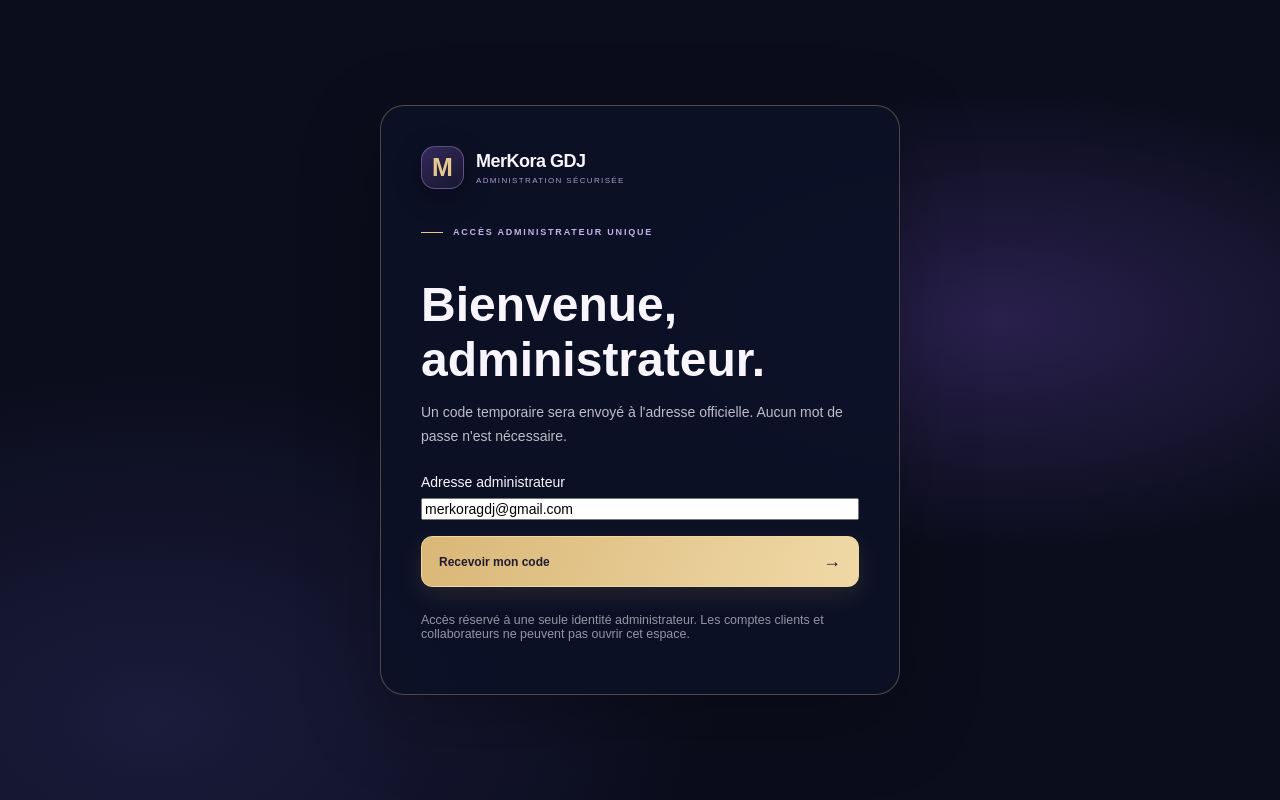
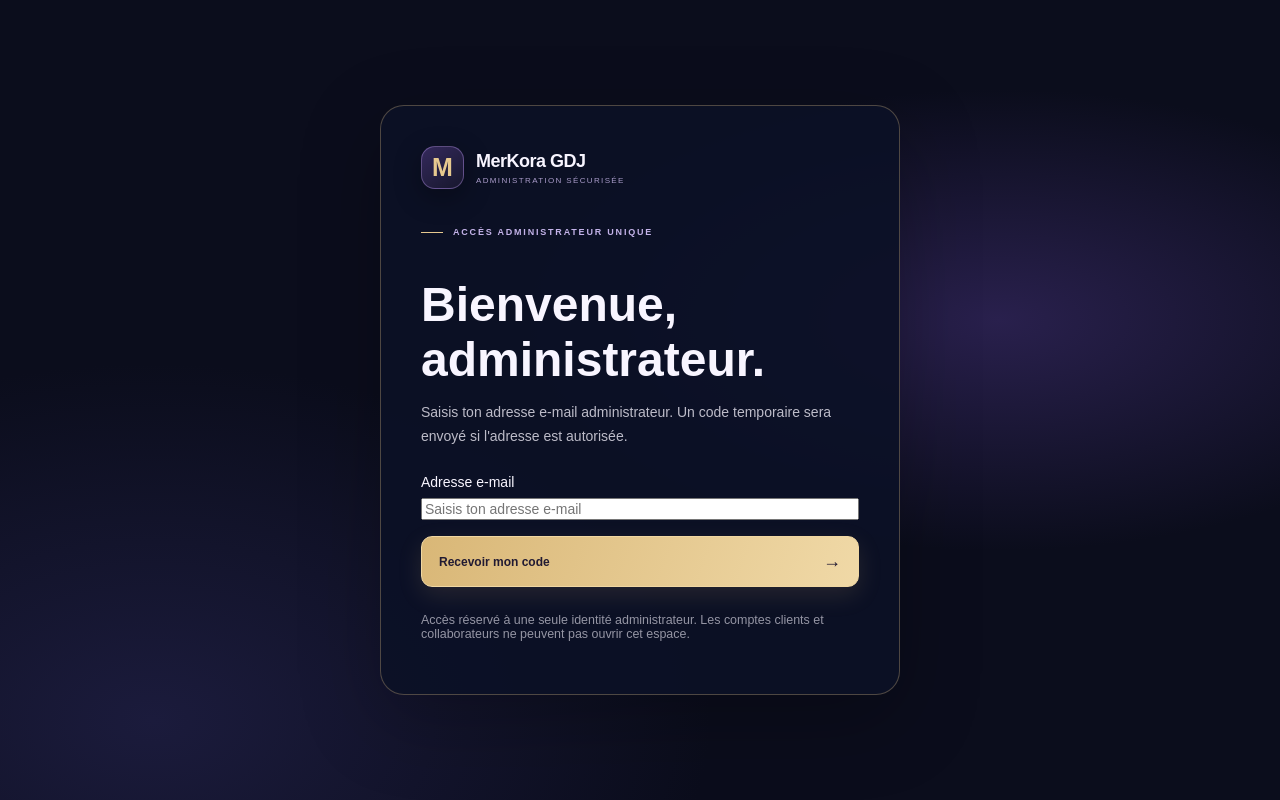
Before and after one commit to merkelnascom-art/Merkora-GDJ, a Next.js app: page /admin/login in a window 1280 px wide. Built offline with nearby package versions, Linux system fonts and the light colour scheme.

Commit message:
fix: hide administrator email on login page

```diff
--- a/app/admin/login/page.tsx
+++ b/app/admin/login/page.tsx
@@ -2,39 +2,110 @@
 import { useState, useTransition, type FormEvent } from "react";
 import Link from "next/link";
 import { requestAdminOtp, verifyAdminOtp } from "@/lib/supabase/admin-auth-actions";
-const ADMIN_EMAIL = "merkoragdj@gmail.com";
+
 export default function AdminLoginPage() {
-  const [email, setEmail] = useState(ADMIN_EMAIL);
+  const [email, setEmail] = useState("");
   const [code, setCode] = useState("");
   const [step, setStep] = useState<"email" | "code">("email");
   const [message, setMessage] = useState("");
   const [isPending, startTransition] = useTransition();
+
   function submitEmail(event: FormEvent<HTMLFormElement>) {
-    event.preventDefault(); setMessage("");
-    startTransition(async () => { const result = await requestAdminOtp(email); if (result.ok) { setStep("code"); setMessage(result.message ?? "Code envoyé."); } else setMessage(result.error); });
+    event.preventDefault();
+    setMessage("");
+    startTransition(async () => {
+      const result = await requestAdminOtp(email);
+      if (result.ok) {
+        setStep("code");
+        setMessage(result.message ?? "Code envoyé.");
+      } else {
+        setMessage(result.error);
+      }
+    });
   }
+
   function submitCode(event: FormEvent<HTMLFormElement>) {
-    event.preventDefault(); setMessage("");
-    startTransition(async () => { const result = await verifyAdminOtp(email, code); if (result.ok) window.location.assign("/admin"); else setMessage(result.error); });
+    event.preventDefault();
+    setMessage("");
+    startTransition(async () => {
+      const result = await verifyAdminOtp(email, code);
+      if (result.ok) window.location.assign("/admin");
+      else setMessage(result.error);
+    });
   }
-  return <main className="mk-v2-page" style={{ minHeight:"100vh", padding:"2rem", color:"#f8f5ff", display:"grid", placeItems:"center" }}>
-    <section style={{ width:"100%", maxWidth:520, padding:"clamp(1.4rem,4vw,2.5rem)", border:"1px solid rgba(220,190,130,.32)", borderRadius:24, background:"rgba(12,17,38,.9)", boxShadow:"0 24px 80px rgba(0,0,0,.25)" }}>
-      <Link className="mk-brand" href="/" aria-label="MerKora GDJ accueil"><span className="mk-brand-mark">M</span><span><strong>MerKora GDJ</strong><small>ADMINISTRATION SÉCURISÉE</small></span></Link>
-      <div style={{ marginTop:38 }}><span className="mk-eyebrow"><span /> ACCÈS ADMINISTRATEUR UNIQUE</span>
-        <h1 style={{ fontSize:"clamp(2rem,5vw,3rem)", marginBottom:10 }}>{step === "email" ? "Bienvenue, administrateur." : "Vérifie ta boîte e-mail."}</h1>
-        <p style={{ opacity:.75, lineHeight:1.7 }}>{step === "email" ? "Un code temporaire sera envoyé à l'adresse officielle. Aucun mot de passe n'est nécessaire." : "Saisis le code à six chiffres envoyé à " + ADMIN_EMAIL + "."}</p>
-      </div>
-      {step === "email" ? <form onSubmit={submitEmail} style={{ display:"grid", gap:16, marginTop:26 }}>
-        <label style={{ display:"grid", gap:8 }}>Adresse administrateur<input type="email" required autoComplete="username" value={email} onChange={e=>setEmail(e.target.value)} /></label>
-        <button className="mk-continue-button" type="submit" disabled={isPending}>{isPending ? "Envoi du code…" : "Recevoir mon code"} <span>→</span></button>
-      </form> : <form onSubmit={submitCode} style={{ display:"grid", gap:16, marginTop:26 }}>
-        <label style={{ display:"grid", gap:8 }}>Code de vérification<input required autoFocus inputMode="numeric" autoComplete="one-time-code" type="text" maxLength={6} pattern="[0-9]{6}" value={code} onChange={e=>setCode(e.target.value.replace(/\D/g,"").slice(0,6))} placeholder="000000" style={{ letterSpacing:".35em", fontSize:"1.4rem", textAlign:"center" }} /></label>
-        <button className="mk-continue-button" type="submit" disabled={isPending || code.length!==6}>{isPending ? "Vérification…" : "Valider et entrer"} <span>→</span></button>
-        <button type="button" className="mk-secondary-button" disabled={isPending} onClick={()=>{setStep("email");setCode("");setMessage("");}}>Changer d'adresse</button>
-        <button type="button" className="mk-tertiary-button" disabled={isPending} onClick={()=>startTransition(async()=>{const result=await requestAdminOtp(email);setMessage(result.ok?(result.message??"Nouveau code envoyé."):result.error);})}>Renvoyer un code</button>
-      </form>}
-      {message && <p role="status" aria-live="polite" style={{ marginTop:18, padding:12, borderRadius:12, background:"rgba(255,255,255,.07)" }}>{message}</p>}
-      <p style={{ fontSize:".78rem", opacity:.58, marginTop:26 }}>Accès réservé à une seule identité administrateur. Les comptes clients et collaborateurs ne peuvent pas ouvrir cet espace.</p>
-    </section>
-  </main>;
+
+  return (
+    <main className="mk-v2-page" style={{ minHeight: "100vh", padding: "2rem", color: "#f8f5ff", display: "grid", placeItems: "center" }}>
+      <section style={{ width: "100%", maxWidth: 520, padding: "clamp(1.4rem,4vw,2.5rem)", border: "1px solid rgba(220,190,130,.32)", borderRadius: 24, background: "rgba(12,17,38,.9)", boxShadow: "0 24px 80px rgba(0,0,0,.25)" }}>
+        <Link className="mk-brand" href="/" aria-label="MerKora GDJ accueil">
+          <span className="mk-brand-mark">M</span>
+          <span><strong>MerKora GDJ</strong><small>ADMINISTRATION SÉCURISÉE</small></span>
+        </Link>
+        <div style={{ marginTop: 38 }}>
+          <span className="mk-eyebrow"><span /> ACCÈS ADMINISTRATEUR UNIQUE</span>
+          <h1 style={{ fontSize: "clamp(2rem,5vw,3rem)", marginBottom: 10 }}>
+            {step === "email" ? "Bienvenue, administrateur." : "Vérifie ta boîte e-mail."}
+          </h1>
+          <p style={{ opacity: .75, lineHeight: 1.7 }}>
+            {step === "email"
+              ? "Saisis ton adresse e-mail administrateur. Un code temporaire sera envoyé si l'adresse est autorisée."
+              : "Saisis le code à six chiffres reçu à l'adresse que tu viens de renseigner."}
+          </p>
+        </div>
+        {step === "email" ? (
+          <form onSubmit={submitEmail} style={{ display: "grid", gap: 16, marginTop: 26 }}>
+            <label style={{ display: "grid", gap: 8 }}>
+              Adresse e-mail
+              <input
+                type="email"
+                required
+                autoComplete="username"
+                value={email}
+                onChange={event => setEmail(event.target.value)}
+                placeholder="Saisis ton adresse e-mail"
+              />
+            </label>
+            <button className="mk-continue-button" type="submit" disabled={isPending}>
+              {isPending ? "Envoi du code…" : "Recevoir mon code"} <span>→</span>
+            </button>
+          </form>
+        ) : (
+          <form onSubmit={submitCode} style={{ display: "grid", gap: 16, marginTop: 26 }}>
+            <label style={{ display: "grid", gap: 8 }}>
+              Code de vérification
+              <input
+                required
+                autoFocus
+                inputMode="numeric"
+                autoComplete="one-time-code"
+                type="text"
+                maxLength={6}
+                pattern="[0-9]{6}"
+                value={code}
+                onChange={event => setCode(event.target.value.replace(/\D/g, "").slice(0, 6))}
+                placeholder="000000"
+                style={{ letterSpacing: ".35em", fontSize: "1.4rem", textAlign: "center" }}
+              />
+            </label>
+            <button className="mk-continue-button" type="submit" disabled={isPending || code.length !== 6}>
+              {isPending ? "Vérification…" : "Valider et entrer"} <span>→</span>
+            </button>
+            <button type="button" className="mk-secondary-button" disabled={isPending} onClick={() => { setStep("email"); setCode(""); setMessage(""); }}>
+              Changer d'adresse
+            </button>
+            <button type="button" className="mk-tertiary-button" disabled={isPending} onClick={() => startTransition(async () => {
+              const result = await requestAdminOtp(email);
+              setMessage(result.ok ? (result.message ?? "Nouveau code envoyé.") : result.error);
+            })}>
+              Renvoyer un code
+            </button>
+          </form>
+        )}
+        {message && <p role="status" aria-live="polite" style={{ marginTop: 18, padding: 12, borderRadius: 12, background: "rgba(255,255,255,.07)" }}>{message}</p>}
+        <p style={{ fontSize: ".78rem", opacity: .58, marginTop: 26 }}>
+          Accès réservé à une seule identité administrateur. Les comptes clients et collaborateurs ne peuvent pas ouvrir cet espace.
+        </p>
+      </section>
+    </main>
+  );
 }
```
